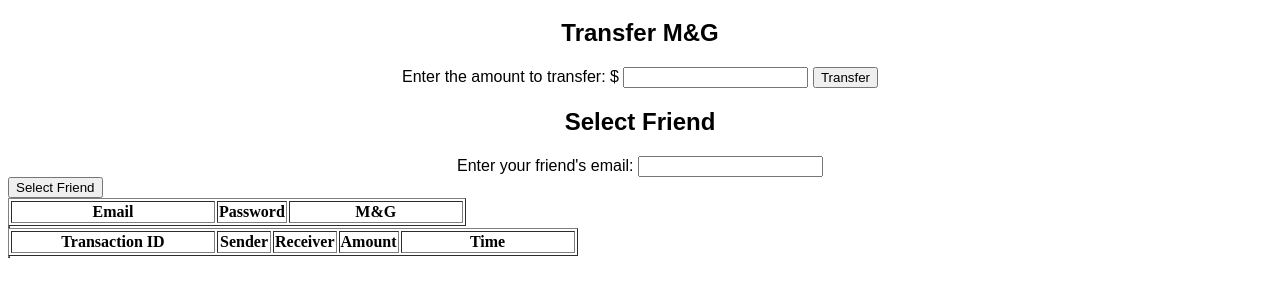
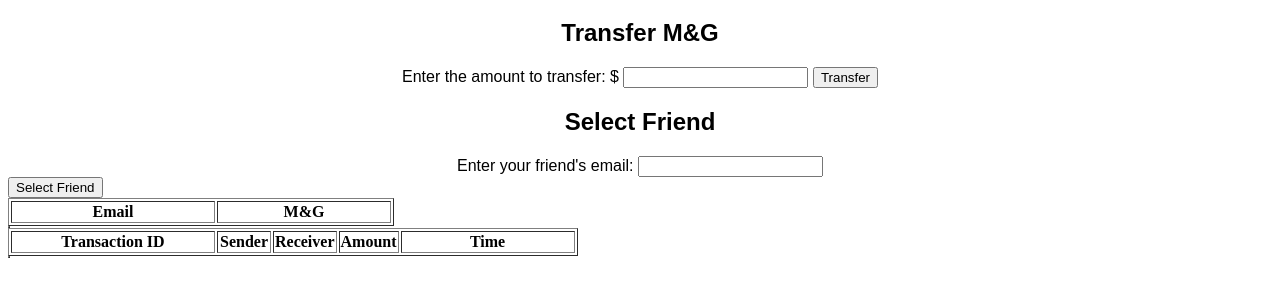
Before and after one commit to thienducthinh/M-G-PeerPay, a plain HTML site: page dashboard.html in a window 1280 px wide. Shown: the part 208-504 px from the top of the page. Drawn offline with nearby package versions, Linux system fonts and the light colour scheme.

Commit message:
Update dashboard.html

```diff
--- a/dashboard.html
+++ b/dashboard.html
@@ -134,7 +134,6 @@
             <table border="1">
             <tr>
                 <th width=200px>Email</th>
-                <th width=50px>Password</th>
                 <th width=170px>M&G</th>
             </tr>
             </table>
```
